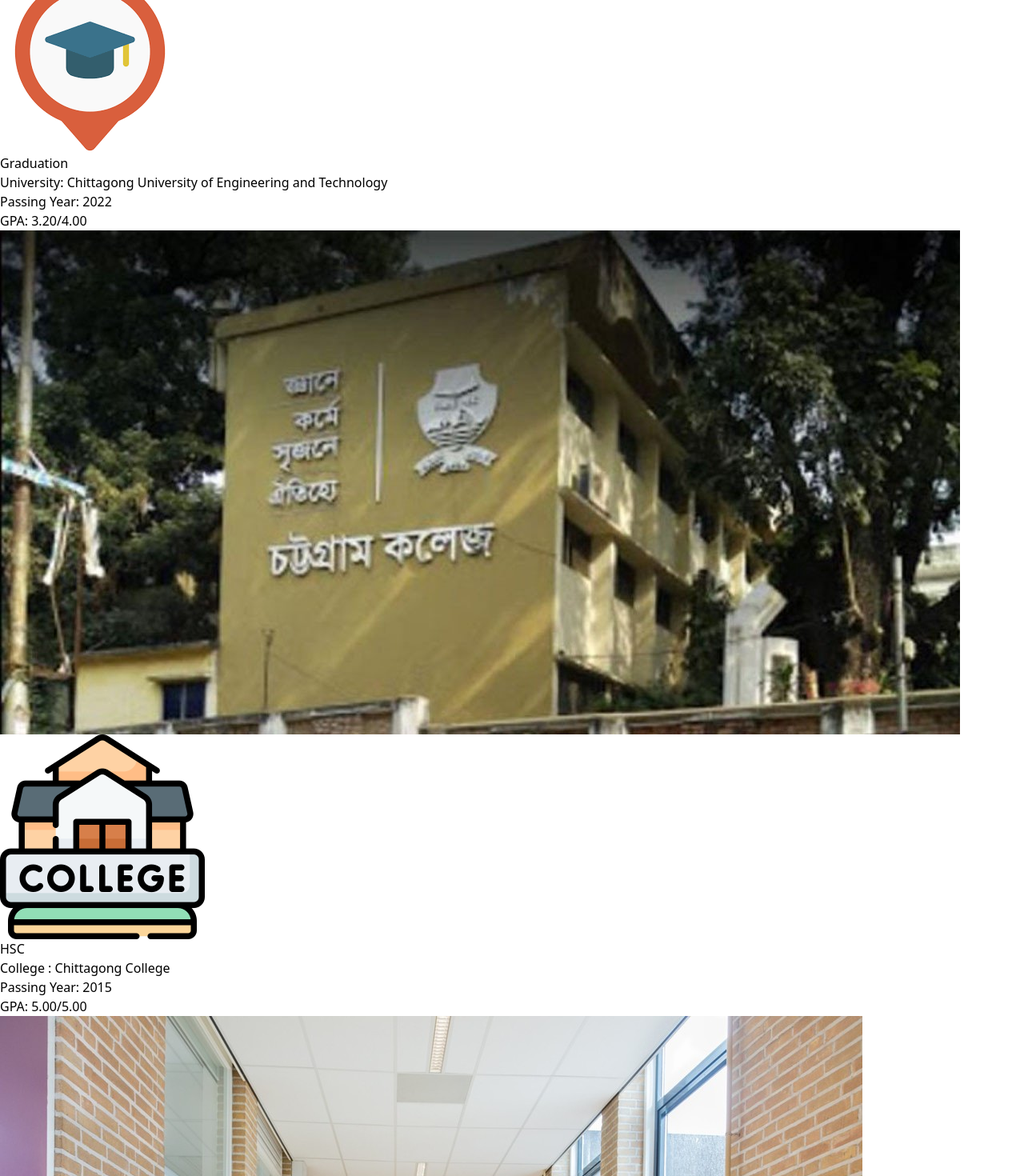
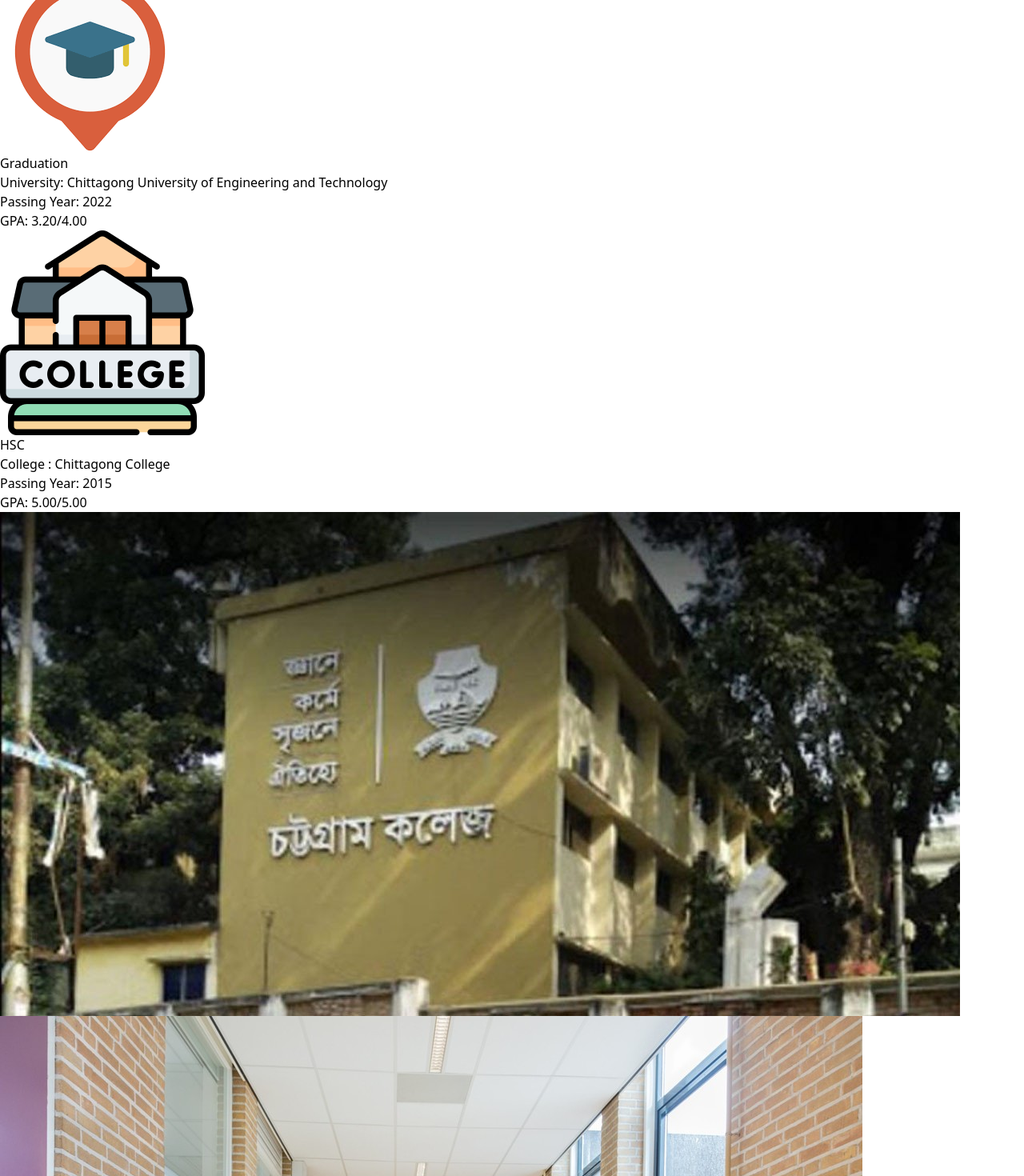
Before and after one commit to JannatulAfrozFaria/port-folio-jannatul-afroz-faria, a React (Vite) app: page /education in a window 1280 px wide. Shown: the part 2421-3891 px from the top of the page at 80% size. Built offline with nearby package versions, Linux system fonts and the light colour scheme.

Commit message:
college section style modified

```diff
--- a/src/Pages/Education.jsx
+++ b/src/Pages/Education.jsx
@@ -37,11 +37,6 @@ const Education = () => {
                 </div>
                  {/* College----name */}
                  <div className="card card-side bg-base-100 shadow-xl border-2 border-yellow-500">
-                    <figure>
-                        <img className="w-[400px] h-[280px]"
-                        src={collegePhoto}
-                        alt="College" />
-                    </figure>
                     <div className="card-body text-left">
                         <div>
                             <img className="w-16" src={college} alt="" />
@@ -53,6 +48,11 @@ const Education = () => {
                             <p>GPA: 5.00/5.00</p>
                         </div>
                     </div>
+                    <figure>
+                        <img className="w-[400px] h-[280px]"
+                        src={collegePhoto}
+                        alt="College" />
+                    </figure>
                 </div>
                 {/* School----name */}
                 <div className="card card-side bg-base-100 shadow-xl border-2 border-yellow-500">
```
